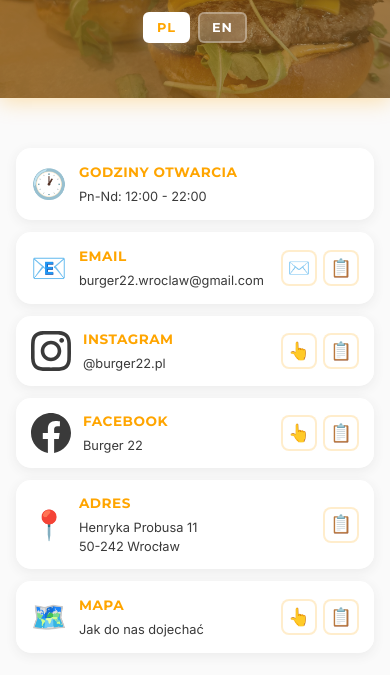
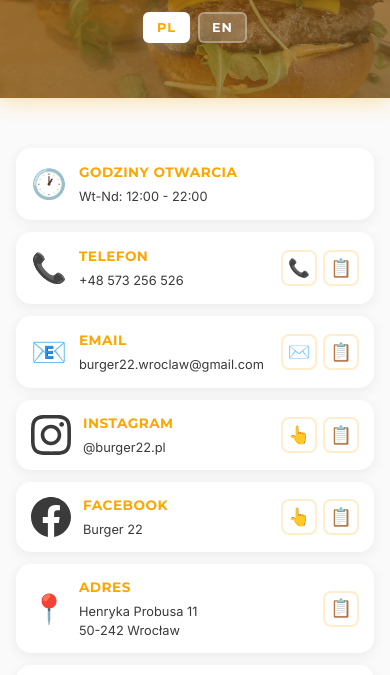
Before and after one commit to vitaliiyz/burger22, a plain HTML site: page contact.html in a window 390 px wide. Shown: the part 122-797 px from the top of the page. Drawn offline with Linux system fonts and the light colour scheme.

Commit message:
updated working hours, added phone

```diff
--- a/common/common.js
+++ b/common/common.js
@@ -10,7 +10,7 @@ const commonTranslations = {
         },
         footer: {
             hours: 'Godziny otwarcia',
-            'hours-info': 'Pn-Nd: 12:00 - 22:00',
+            'hours-info': 'Wt-Nd: 12:00 - 22:00',
             contact: 'Kontakt',
             social: 'Znajdź nas',
             rights: 'Wszelkie prawa zastrzeżone'
@@ -24,7 +24,7 @@ const commonTranslations = {
         },
         footer: {
             hours: 'Opening Hours',
-            'hours-info': 'Mon-Sun: 12:00 PM - 10:00 PM',
+            'hours-info': 'Tue-Sun: 12:00 PM - 10:00 PM',
             contact: 'Contact',
             social: 'Find Us',
             rights: 'All rights reserved'
--- a/common/footer.html
+++ b/common/footer.html
@@ -6,6 +6,7 @@
         </div>
         <div class="footer-section">
             <h3 data-i18n="footer.contact">Kontakt</h3>
+            <p>+48 573 256 526</p>
             <p>burger22.wroclaw@gmail.com</p>
             <p>Henryka Probusa 11, Wrocław</p>
         </div>
--- a/contact.html
+++ b/contact.html
@@ -35,7 +35,24 @@
                 <div class="contact-icon">🕐</div>
                 <div class="contact-content">
                     <h3 class="contact-title" data-i18n="contact.hours-title">Godziny otwarcia</h3>
-                    <p class="contact-info" data-i18n="footer.hours-info">Pn-Nd: 12:00 - 22:00</p>
+                    <p class="contact-info" data-i18n="footer.hours-info">Wt-Nd: 12:00 - 22:00</p>
+                </div>
+            </div>
+
+            <!-- Phone -->
+            <div class="contact-card phone-card">
+                <div class="contact-icon">📞</div>
+                <div class="contact-content">
+                    <h3 class="contact-title" data-i18n="contact.phone">Telefon</h3>
+                    <p class="contact-info">+48 573 256 526</p>
+                </div>
+                <div class="contact-buttons">
+                    <a href="tel:+48573256526" class="icon-btn" title="Zadzwoń">
+                        📞
+                    </a>
+                    <button class="icon-btn copy-icon-btn" data-copy="+48 573 256 526" title="Kopiuj">
+                        📋
+                    </button>
                 </div>
             </div>
 
--- a/contact.js
+++ b/contact.js
@@ -5,6 +5,7 @@ const pageTranslations = {
     pl: {
         tagline: 'Kontakt',
         contact: {
+            phone: 'Telefon',
             email: 'Email',
             address: 'Adres',
             map: 'Mapa',
@@ -16,6 +17,7 @@ const pageTranslations = {
     en: {
         tagline: 'Contact',
         contact: {
+            phone: 'Phone',
             email: 'Email',
             address: 'Address',
             map: 'Map',
```
